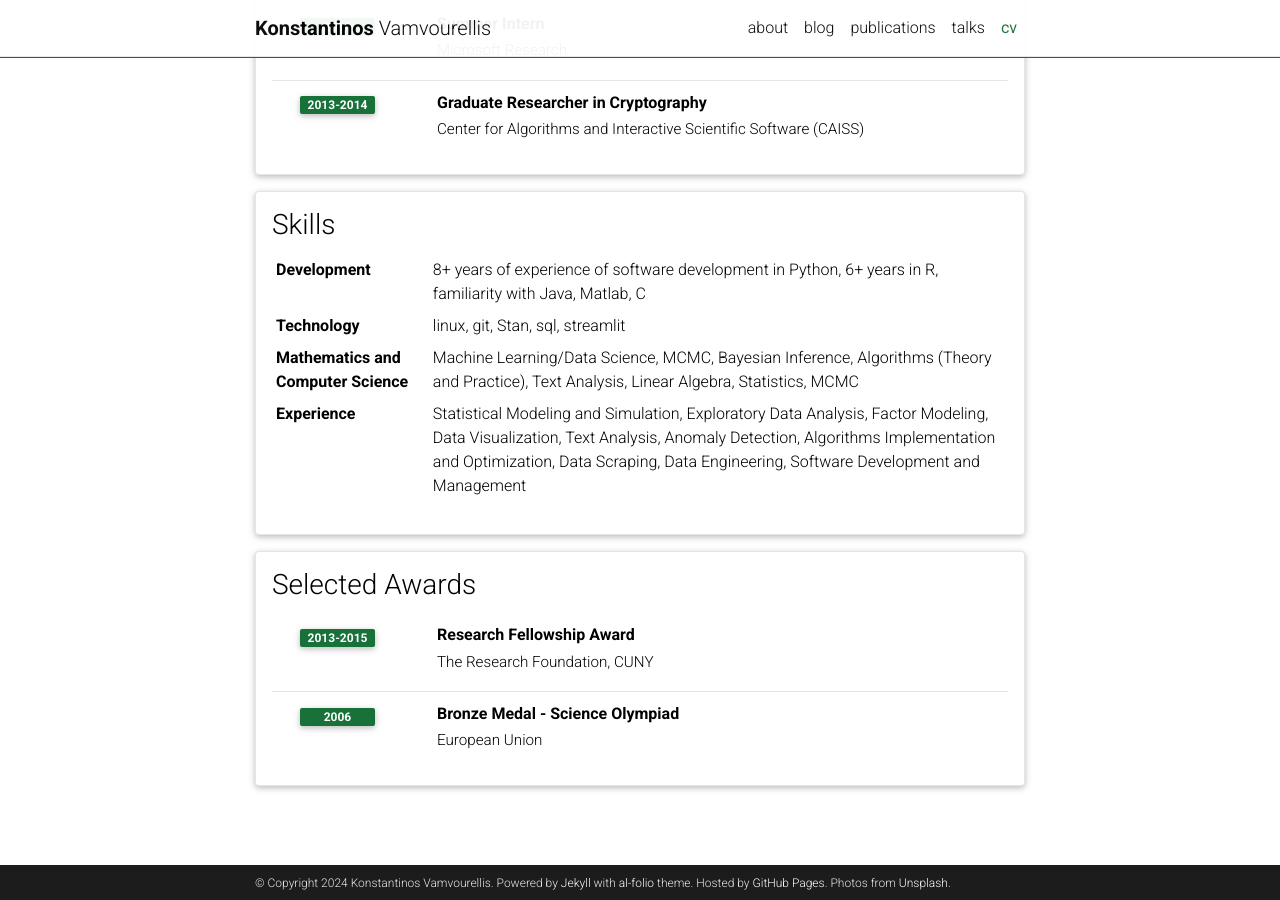
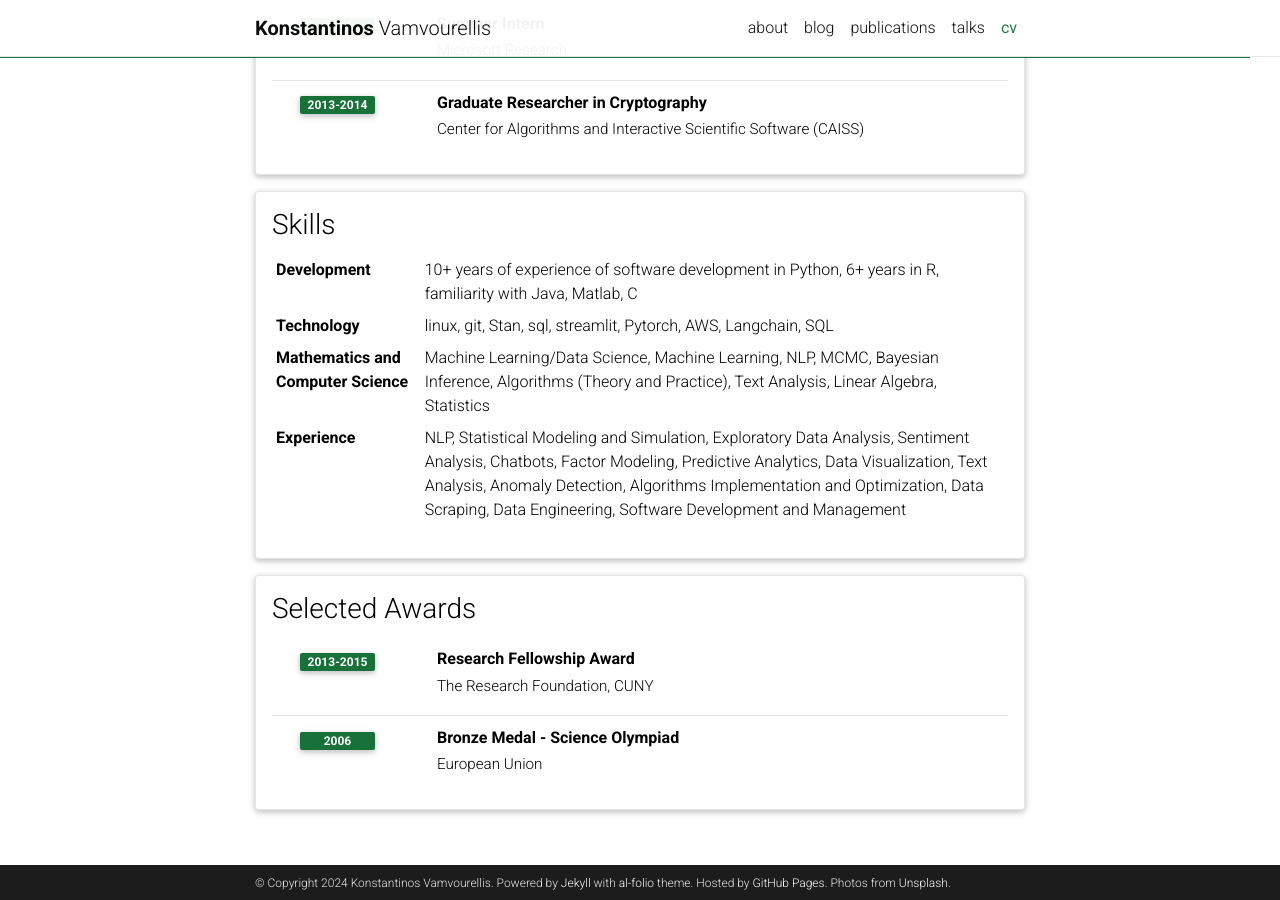
Before and after one commit to bayesways/bayesways.github.io, a Jekyll site: the page built from _pages/cv.md, in a window 1280 px wide and 900 px high, scrolled down 828 px. Built offline with Jekyll 4.4.1, drawn with Linux system fonts in a browser that asks for light colours; full-size pictures stand in for the smaller copies a plugin makes; comment, search, counter and statistics services are not loaded; a style sheet for code colours, icons or effects is not loaded.

```diff
--- a/_data/cv.yml
+++ b/_data/cv.yml
@@ -65,13 +65,13 @@
   type: map
   contents:
     - name: Development
-      value: 8+ years of experience of software development in Python, 6+ years in R, familiarity with Java, Matlab, C
+      value: 10+ years of experience of software development in Python, 6+ years in R, familiarity with Java, Matlab, C
     - name: Technology
-      value: linux, git, Stan, sql, streamlit
+      value: linux, git, Stan, sql, streamlit, Pytorch, AWS, Langchain, SQL
     - name: Mathematics and Computer Science
-      value: Machine Learning/Data Science, MCMC, Bayesian Inference, Algorithms (Theory and Practice), Text Analysis, Linear Algebra, Statistics, MCMC
+      value: Machine Learning/Data Science, Machine Learning, NLP, MCMC, Bayesian Inference, Algorithms (Theory and Practice), Text Analysis, Linear Algebra, Statistics
     - name: Experience
-      value: Statistical Modeling and Simulation, Exploratory Data Analysis, Factor Modeling, Data Visualization, Text Analysis, Anomaly Detection, Algorithms Implementation and Optimization, Data Scraping, Data Engineering, Software Development and Management
+      value: NLP, Statistical Modeling and Simulation, Exploratory Data Analysis, Sentiment Analysis, Chatbots, Factor Modeling, Predictive Analytics, Data Visualization, Text Analysis, Anomaly Detection, Algorithms Implementation and Optimization, Data Scraping, Data Engineering, Software Development and Management
 
 
 - title: Selected Awards
```
Also changed, not shown: _pages/about.md (+1 -1 lines).
